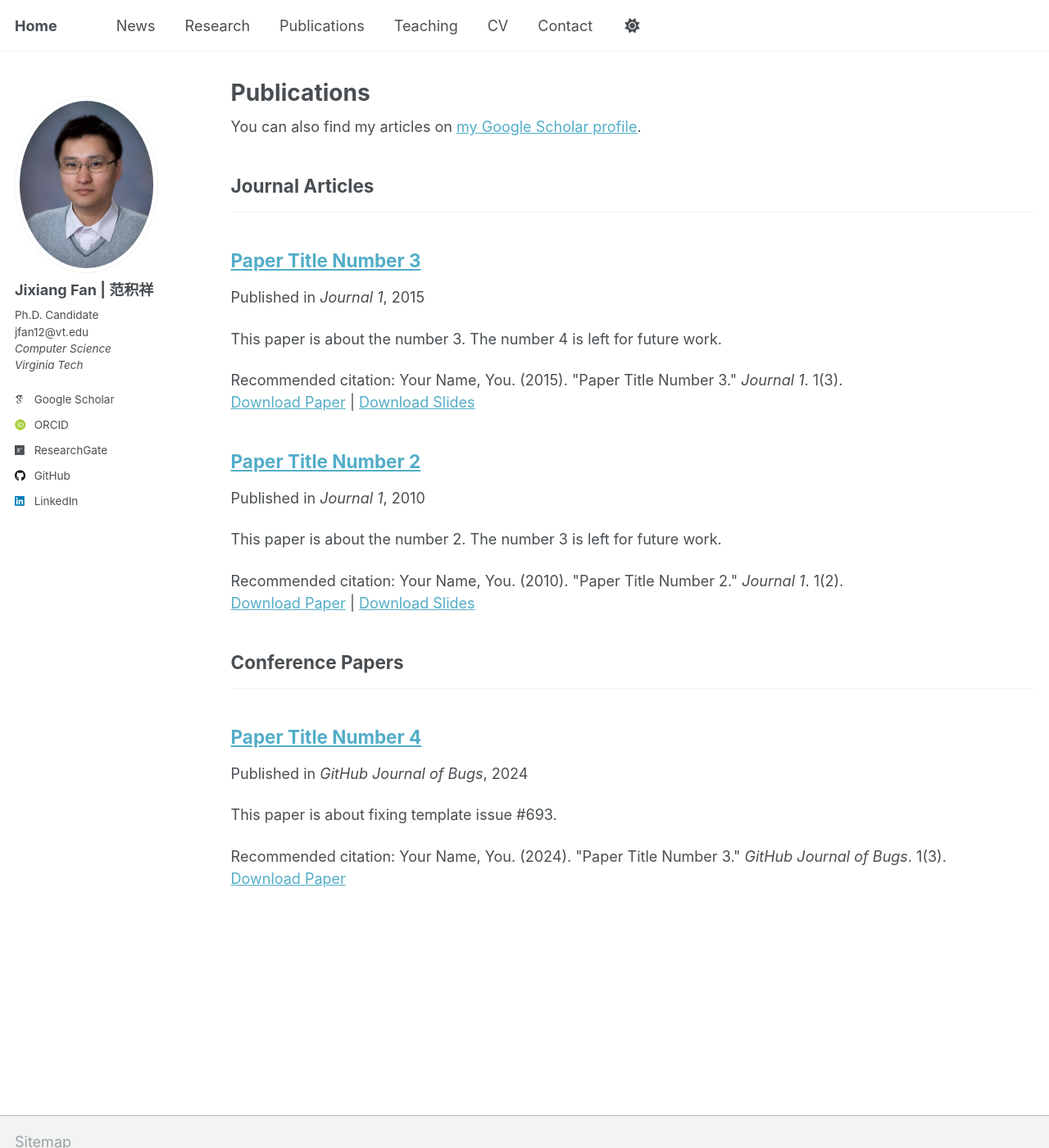
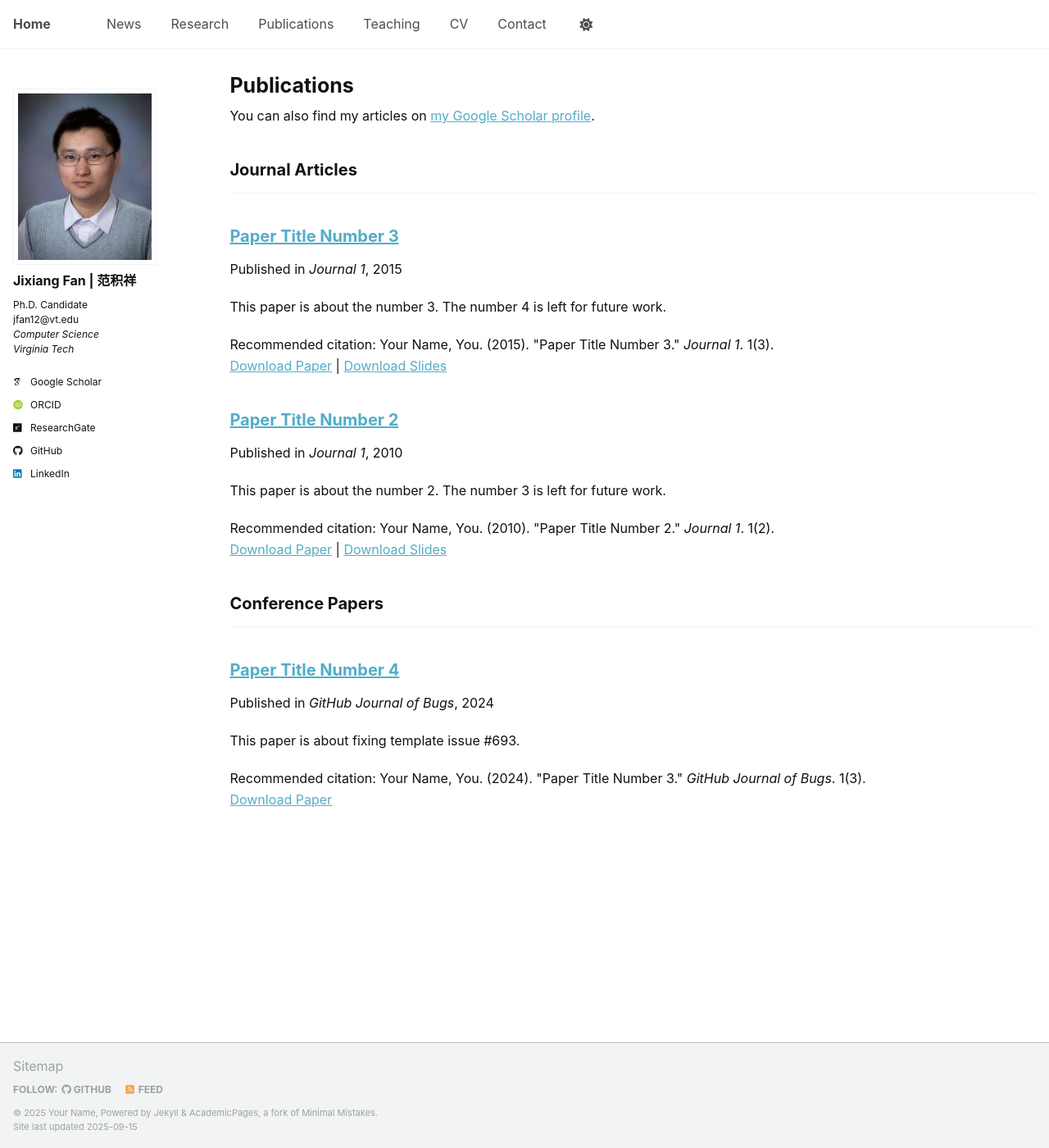
Before and after one commit to JixiangFan/web, a Jekyll site: the page built from _pages/publications.html, in a window 1280 px wide and 1400 px high. Shown: the whole window at 82% size. Built offline with Jekyll 4.4.1, drawn with Linux system fonts in a browser that asks for light colours; some web fonts are replaced.

Commit message:
Update publications.html

```diff
--- a/_pages/publications.html
+++ b/_pages/publications.html
@@ -4,6 +4,40 @@ title: "Publications"
 permalink: /publications/
 author_profile: true
 ---
+
+<style>
+  :root {
+    scroll-behavior: smooth;
+  }
+  .section {
+    scroll-margin-top: 72px;
+  }
+
+  /* 字体和字号覆盖 */
+  body {
+    font-family: -apple-system, BlinkMacSystemFont, "Segoe UI", Roboto,
+                 "Helvetica Neue", Arial, sans-serif !important;
+    font-size: 16px;
+    line-height: 1.6;
+    color: #111;
+  }
+  .page__content p {
+    margin-bottom: 1em;
+  }
+
+  /* 拉宽页面内容：去掉右侧 padding 限制 */
+  .page, .page__inner-wrap, .page__content {
+    padding-right: 0 !important;
+    max-width: 1100px !important;   /* 你可以调大/调小，比如 1200 */
+    margin: 0 auto;                 /* 保持居中 */
+  }
+
+  /* 覆盖头像样式：保持原图方形 */
+  .author__avatar img {
+    border-radius: 0 !important;    /* 不要圆角 */
+    object-fit: contain !important; /* 避免剪切 */
+  }
+</style>
 
 {% if site.author.googlescholar %}
   <div class="wordwrap">You can also find my articles on <a href="{{site.author.googlescholar}}">my Google Scholar profile</a>.</div>
```
